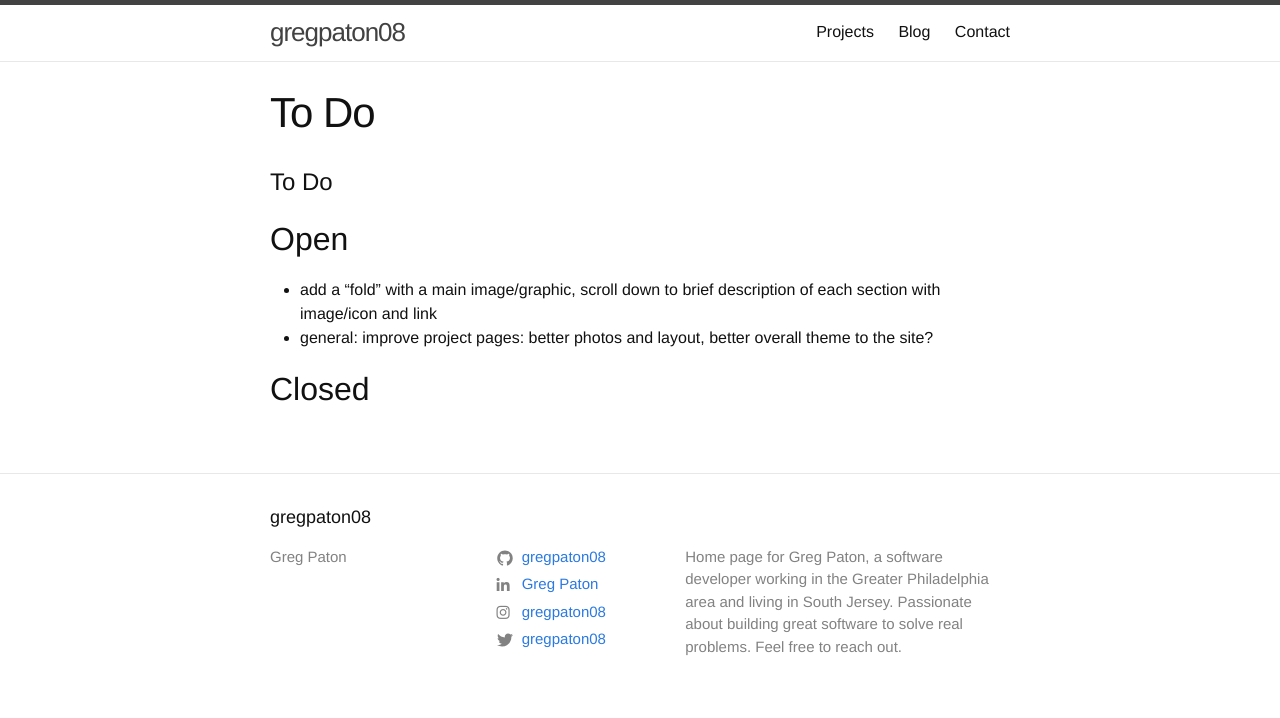
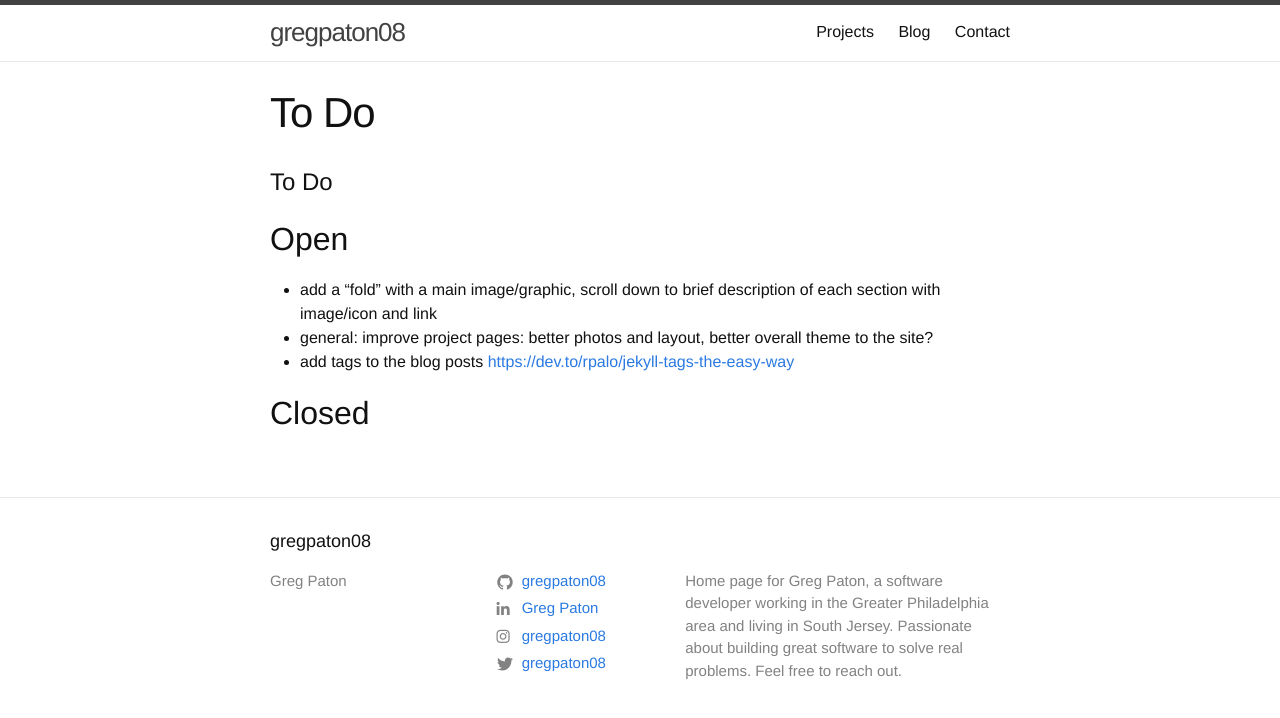
Before and after one commit to gregpaton08/gregpaton08.github.io, a Jekyll site: the page built from TODO.md, in a window 1280 px wide. Shown: the top 718 px of the page. Built offline with Jekyll 4.4.1, drawn with Linux system fonts in a browser that asks for light colours; nearby versions of some CDN libraries; our own code applies the rules of GitHub Pages for plain Markdown files.

Commit message:
Updates to do list

```diff
--- a/TODO.md
+++ b/TODO.md
@@ -3,5 +3,6 @@
 ## Open
 * add a "fold" with a main image/graphic, scroll down to brief description of each section with image/icon and link
 * general: improve project pages: better photos and layout, better overall theme to the site?
+* add tags to the blog posts [https://dev.to/rpalo/jekyll-tags-the-easy-way](https://dev.to/rpalo/jekyll-tags-the-easy-way)
 
 ## Closed
```
